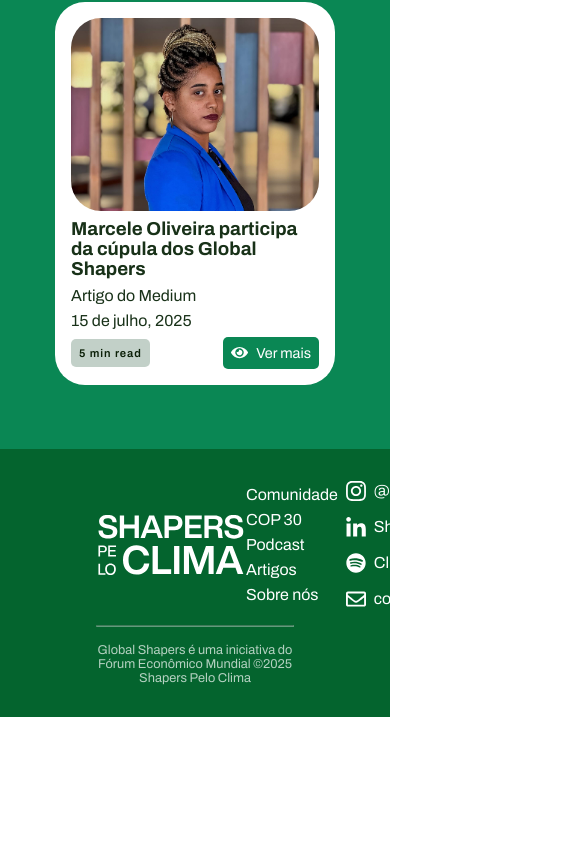
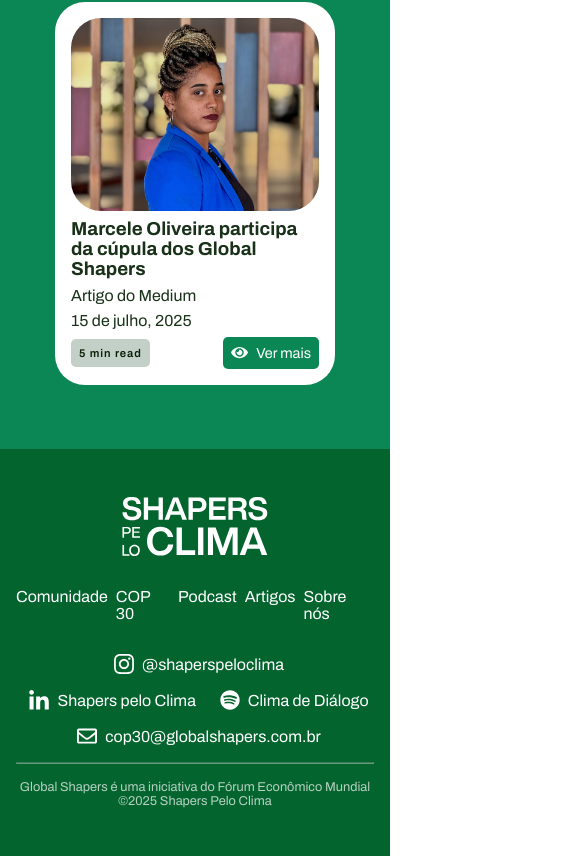
Before and after one commit to LAYSEGABI/COP30, a React (Vite) app: page / in a window 390 px wide. Shown: the part 7754-8610 px from the top of the page, 585 px wide, since content can reach past the window. Before the commit the page ends 8471 px from the top, so only its background shows below. Built offline with nearby package versions, Linux system fonts and the light colour scheme.

Commit message:
footer responsivo

```diff
--- a/src/styles/Footer.css
+++ b/src/styles/Footer.css
@@ -8,20 +8,21 @@
         margin: 0 auto;
         padding: 2rem 6rem;
 
-        & > .footer-content {
+        &>.footer-content {
             display: flex;
             align-items: center;
             justify-content: space-between;
 
-            &> .logo {
+            &>.logo {
                 width: 150px;
             }
 
-            &> .categorias {
+            &>.categorias {
                 display: flex;
                 flex-direction: column;
                 gap: .5rem;
             }
+
             &>.redes {
                 display: flex;
                 flex-direction: column;
@@ -29,13 +30,13 @@
                 justify-content: center;
                 gap: 1rem;
 
-                &> a {
+                &>a {
                     display: flex;
                     align-items: center;
                     justify-content: center;
 
 
-                    &> img {
+                    &>img {
                         width: 20px;
                         height: 20px;
                         margin: 0 .5rem;
@@ -44,11 +45,13 @@
                 }
             }
         }
-        & > hr {
+
+        &>hr {
             opacity: 0.4;
             margin: 1rem 0;
         }
-     & > .copyright {
+
+        &>.copyright {
             text-align: center;
             margin-top: 1rem;
             font-size: 0.8rem;
@@ -59,3 +62,27 @@
 
 
 }
+
+
+@media (max-width: 700px) {
+    .footer {
+        &>.container {
+            padding: 3rem 1rem;
+
+            &>.footer-content {
+                flex-direction: column;
+                gap: 2rem;
+
+                &>.categorias {
+                    flex-direction: row;
+                }
+
+                &>.redes {
+                    flex-direction: row;
+                    flex-wrap: wrap;
+                }
+            }
+        }
+    }
+
+}
```
